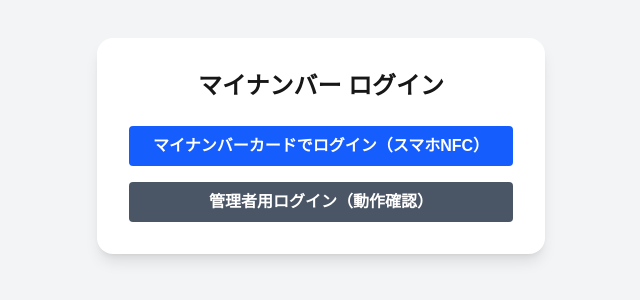
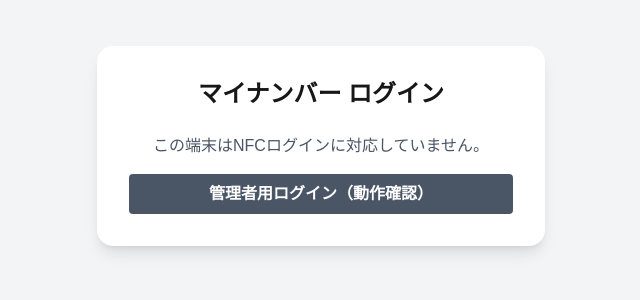
Before and after one commit to KoukiFurukawa/ST, a Next.js app in the folder CommissionApp/: page /answer/1234 in a window 1280 px wide. Shown: the part 254-554 px from the top of the page, without its empty margins (319-959 px from the left). Built offline with nearby package versions, Linux system fonts and the light colour scheme.

Commit message:
NFC機能追加

```diff
--- a/CommissionApp/src/app/answer/[id]/page.tsx
+++ b/CommissionApp/src/app/answer/[id]/page.tsx
@@ -1,8 +1,7 @@
 "use client";
 
-import React, { useState, useRef } from "react";
+import React, { useState, useRef, useEffect } from "react";
 import { toPng } from "html-to-image";
-import { saveAs } from "file-saver";
 
 const AnswerPage = () => {
   const [formData, setFormData] = useState({
@@ -11,11 +10,18 @@ const AnswerPage = () => {
     grantorName: "",
     grantorAddress: "",
   });
-
   const [isSubmitted, setIsSubmitted] = useState(false);
   const [isLoggedIn, setIsLoggedIn] = useState(false);
-  const formRef = useRef<HTMLFormElement>(null);
-  const answerRef = useRef<HTMLDivElement>(null);
+  const [isAndroid, setIsAndroid] = useState(false);
+  const formRef = useRef(null);
+  const answerRef = useRef(null);
+
+  useEffect(() => {
+    const userAgent = navigator.userAgent || navigator.vendor;
+    if (/android/i.test(userAgent)) {
+      setIsAndroid(true);
+    }
+  }, []);
 
   const handleInputChange = (e: React.ChangeEvent<HTMLInputElement>) => {
     const { name, value } = e.target;
@@ -52,21 +58,25 @@ const AnswerPage = () => {
     }
   };
 
-  const handleKeyPress = (e: React.KeyboardEvent<HTMLInputElement>) => {
-    if (e.key === "Enter") {
-      e.preventDefault();
-      const form = formRef.current;
-      if (form) {
-        form.requestSubmit();
+  const handleLogin = async () => {
+    if (isAndroid && "NDEFReader" in window) {
+      try {
+        const ndef = new (window as any).NDEFReader();
+        await ndef.scan();
+        ndef.onreading = (event: any) => {
+          const message = event.message;
+          for (const record of message.records) {
+            console.log("NFC record:", record);
+            alert("マイナンバーカードのNFCを読み取りました。ログイン完了。");
+            setIsLoggedIn(true);
+          }
+        };
+      } catch (error) {
+        alert("NFC読み取りに失敗しました。対応端末を使用してください。");
       }
+    } else {
+      alert("この端末はNFCに対応していないか、Android端末ではありません。");
     }
-  };
-
-  const handleLogin = () => {
-    // スマホでNFCを使ったマイナンバーICカード読み込み処理（仮実装）
-    alert("スマホのNFCでマイナンバーカードを読み取ってください。");
-    // 認証成功後
-    setIsLoggedIn(false);
   };
 
   const handleAdminLogin = () => {
@@ -78,12 +88,16 @@ const AnswerPage = () => {
       <div className="min-h-screen bg-gray-100 flex items-center justify-center p-4">
         <div className="bg-white shadow-lg rounded-2xl p-8 w-full max-w-md text-center">
           <h1 className="text-2xl font-bold mb-6">マイナンバー ログイン</h1>
-          <button
-            onClick={handleLogin}
-            className="bg-blue-600 hover:bg-blue-700 text-white font-bold py-2 px-4 rounded w-full mb-4"
-          >
-            マイナンバーカードでログイン（スマホNFC）
-          </button>
+          {isAndroid ? (
+            <button
+              onClick={handleLogin}
+              className="bg-blue-600 hover:bg-blue-700 text-white font-bold py-2 px-4 rounded w-full mb-4"
+            >
+              マイナンバーカードでログイン（NFC）
+            </button>
+          ) : (
+            <p className="mb-4 text-gray-600">この端末はNFCログインに対応していません。</p>
+          )}
           <button
             onClick={handleAdminLogin}
             className="bg-gray-600 hover:bg-gray-700 text-white font-bold py-2 px-4 rounded w-full"
@@ -124,40 +138,32 @@ const AnswerPage = () => {
               name="recipientName"
               value={formData.recipientName}
               onChange={handleInputChange}
-              onKeyDown={handleKeyPress}
               className="border p-2 mb-4 w-full"
             />
-
             <label className="block mb-2">受任者住所:</label>
             <input
               type="text"
               name="recipientAddress"
               value={formData.recipientAddress}
               onChange={handleInputChange}
-              onKeyDown={handleKeyPress}
               className="border p-2 mb-4 w-full"
             />
-
             <label className="block mb-2">委任者名:</label>
             <input
               type="text"
               name="grantorName"
               value={formData.grantorName}
               onChange={handleInputChange}
-              onKeyDown={handleKeyPress}
               className="border p-2 mb-4 w-full"
             />
-
             <label className="block mb-2">委任者住所:</label>
             <input
               type="text"
               name="grantorAddress"
               value={formData.grantorAddress}
               onChange={handleInputChange}
-              onKeyDown={handleKeyPress}
               className="border p-2 mb-4 w-full"
             />
-
             <button
               type="submit"
               className="bg-blue-600 hover:bg-blue-700 text-white font-bold py-2 px-4 rounded w-full mt-4"
```
